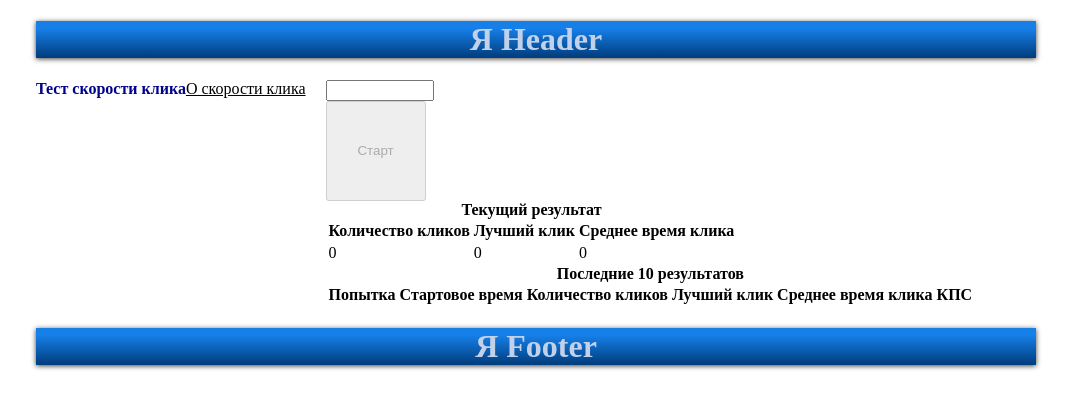
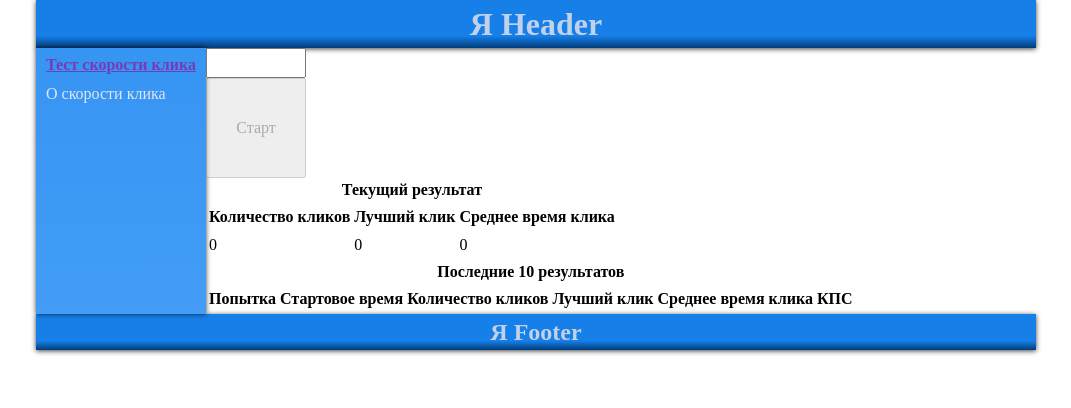
Before and after one commit to ZerruKun/pet-1-click-speed-test, a React (Create React App) app: page / in a window 1280 px wide. Shown: the top 408 px of the page, without its empty margins (104-1175 px from the left). Built offline with nearby package versions, Linux system fonts and the light colour scheme.

Commit message:
Общий сброс стилей. Первичная стилизация сайдбара и ссылок.

```diff
--- a/src/components/footer/Footer.jsx
+++ b/src/components/footer/Footer.jsx
@@ -5,7 +5,7 @@ const Footer = () => {
   return (
     <footer className={styles.background}>
       {console.log("отрендерился Footer")}
-      <h1 className={styles.text}>Я Footer</h1>
+      <h2 className={styles.text}>Я Footer</h2>
     </footer>
   )
 }
--- a/src/components/sidebar/Sidebar.jsx
+++ b/src/components/sidebar/Sidebar.jsx
@@ -4,23 +4,29 @@ import styles from "../../styles/Sidebar.module.css"
 
 const Sidebar = () => {
 
-  const linkStyle = ({ isActive }) => {
-    return {
-      color: isActive ? "darkblue" : "black",
-      fontWeight: isActive ? "bold" : "normal",
-      textDecoration: isActive ? "none" : "underline",
-      pointerEvents: isActive ? "none" : "",
-      userSelect: isActive ? "none" : "",
-    };
-  };
+  // const linkStyle = ({ isActive }) => {
+  //   return {
+  //     color: isActive ? "#6929af" : "#dfe6f2",
+  //     fontWeight: isActive ? "bold" : "normal",
+  //     textDecoration: isActive ? "underline" : "none",
+  //     pointerEvents: isActive ? "none" : "",
+  //     userSelect: isActive ? "none" : "",
+  //     display: "block",
+  //     marginBottom: "5px",
+  //   };
+  // };
 
   return (
     <nav className={styles.general}>
       {console.log("отрендерился Sidebar")}
-      <NavLink style={linkStyle} to="/">
+      <NavLink className={({ isActive }) =>
+        isActive ? styles.activeLink : styles.notActiveLink
+      } to="/">
         Тест скорости клика
       </NavLink>
-      <NavLink style={linkStyle} to="/about">
+      <NavLink className={({ isActive }) =>
+        isActive ? styles.activeLink : styles.notActiveLink
+      } to="/about">
         О скорости клика
       </NavLink>
     </nav>
--- a/src/styles/App.module.css
+++ b/src/styles/App.module.css
@@ -1,4 +1,83 @@
+/* Указываем box sizing */
+*,
+*::before,
+*::after {
+  box-sizing: border-box;
+}
+
+/* Убираем внутренние отступы */
+ul[class],
+ol[class] {
+  padding: 0;
+}
+
+/* Убираем внешние отступы */
+body,
+h1,
+h2,
+h3,
+h4,
+p,
+ul[class],
+ol[class],
+li,
+figure,
+figcaption,
+blockquote,
+dl,
+dd {
+  margin: 0;
+}
+
+/* Выставляем основные настройки по-умолчанию для body */
+body {
+  min-height: 100vh;
+  scroll-behavior: smooth;
+  text-rendering: optimizeSpeed;
+  line-height: 1.5;
+}
+
+/* Удаляем стандартную стилизацию для всех ul и il, у которых есть атрибут class*/
+ul[class],
+ol[class] {
+  list-style: none;
+}
+
+/* Элементы a, у которых нет класса, сбрасываем до дефолтных стилей */
+a:not([class]) {
+  text-decoration-skip-ink: auto;
+}
+
+/* Упрощаем работу с изображениями */
+img {
+  max-width: 100%;
+  display: block;
+}
+
+/* Указываем понятную периодичность в потоке данных у article*/
+article > * + * {
+  margin-top: 1em;
+}
+
+/* Наследуем шрифты для инпутов и кнопок */
+input,
+button,
+textarea,
+select {
+  font: inherit;
+}
+
+/* Удаляем все анимации и переходы для людей, которые предпочитай их не использовать */
+@media (prefers-reduced-motion: reduce) {
+  * {
+    animation-duration: 0.01ms !important;
+    animation-iteration-count: 1 !important;
+    transition-duration: 0.01ms !important;
+    scroll-behavior: auto !important;
+  }
+}
+
 .general {
+    margin: 0 auto;
     max-width: 1000px;
-    margin: 0px auto;
 }
--- a/src/styles/HeaderAndFooter.module.css
+++ b/src/styles/HeaderAndFooter.module.css
@@ -1,4 +1,4 @@
-@keyframes headerBackround {
+@keyframes movingBackround {
     from {
         background-image: linear-gradient(to bottom, #167fe8 1%, #003c7b);
         box-shadow: 0 1px 5px rgba(0,0,0,0.75);
@@ -168,8 +168,8 @@
 }
 
 .background {
-    animation-name: headerBackround;
-    animation-duration: 5s;
+    animation-name: movingBackround;
+    animation-duration: 4s;
     animation-iteration-count: infinite;
 }
 
--- a/src/styles/Sidebar.module.css
+++ b/src/styles/Sidebar.module.css
@@ -1,3 +1,63 @@
+@keyframes textBlink {
+    from {
+        color: #6929af;
+    }
+    to {
+        color: #6929af;
+    }
+    10% {
+        color: #783eb7;
+    }
+    20% {
+        color: #8754bf;
+    }
+    30% {
+        color: #9669c7;
+    }
+    40% {
+        color: #a57fcf;
+    }
+    50% {
+        color: #b494d7;
+    }
+    60% {
+        color: #a57fcf;
+    }
+    70% {
+        color: #9669c7;
+    }
+    80% {
+        color: #8754bf;
+    }
+    90% {
+        color: #783eb7;
+    }
+}
+
 .general {
-    margin-right: 20px;
+    min-width: 170px;
+    padding: 5px 10px;
+    background-image: linear-gradient(to bottom, #3694f3, #439df6);
+    box-shadow: 0 0px 5px rgba(0,0,0,0.75);
 }
+
+.activeLink {
+    display: block;
+    margin-bottom: 5px;
+    animation-name: textBlink;
+    animation-duration: 6s;
+    animation-iteration-count: infinite;
+    font-weight: bold;
+    text-decoration: underline;
+    pointer-events: none;
+    user-select: none;
+}
+
+.notActiveLink {
+    display: block;
+    margin-bottom: 5px;
+    color: #dfe6f2;
+    font-weight: normal;
+    text-decoration: none;
+    user-select: none;
+}
```
